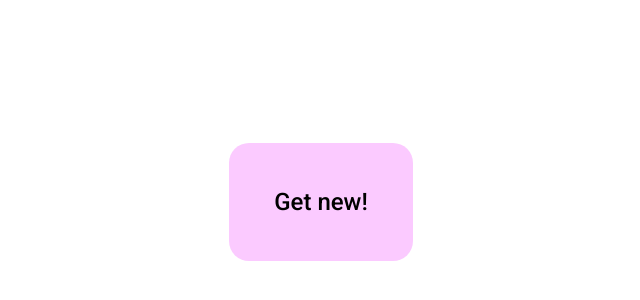
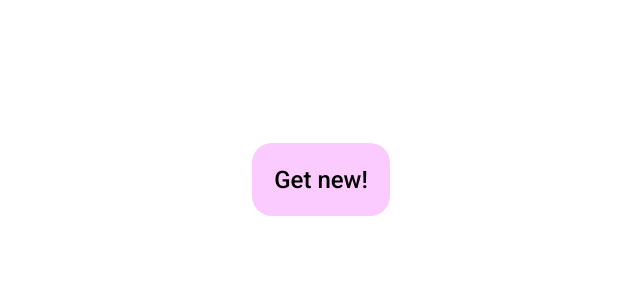
Before and after one commit to pratyush1312/advice-javascriptApi, a plain HTML site: page index.html in a window 1280 px wide. Shown: the part 48-348 px from the top of the page, without its empty margins (319-959 px from the left). Drawn offline with Linux system fonts and the light colour scheme.

Commit message:
Update style.css

```diff
--- a/style.css
+++ b/style.css
@@ -27,7 +27,7 @@
   background-color: #fbcaff;
   cursor: pointer;
   margin-top: 25px;
-  padding: 5%;
+  padding: 2.5%;
   border-radius: 20px;
   border: none;
   text-align: center;
```
